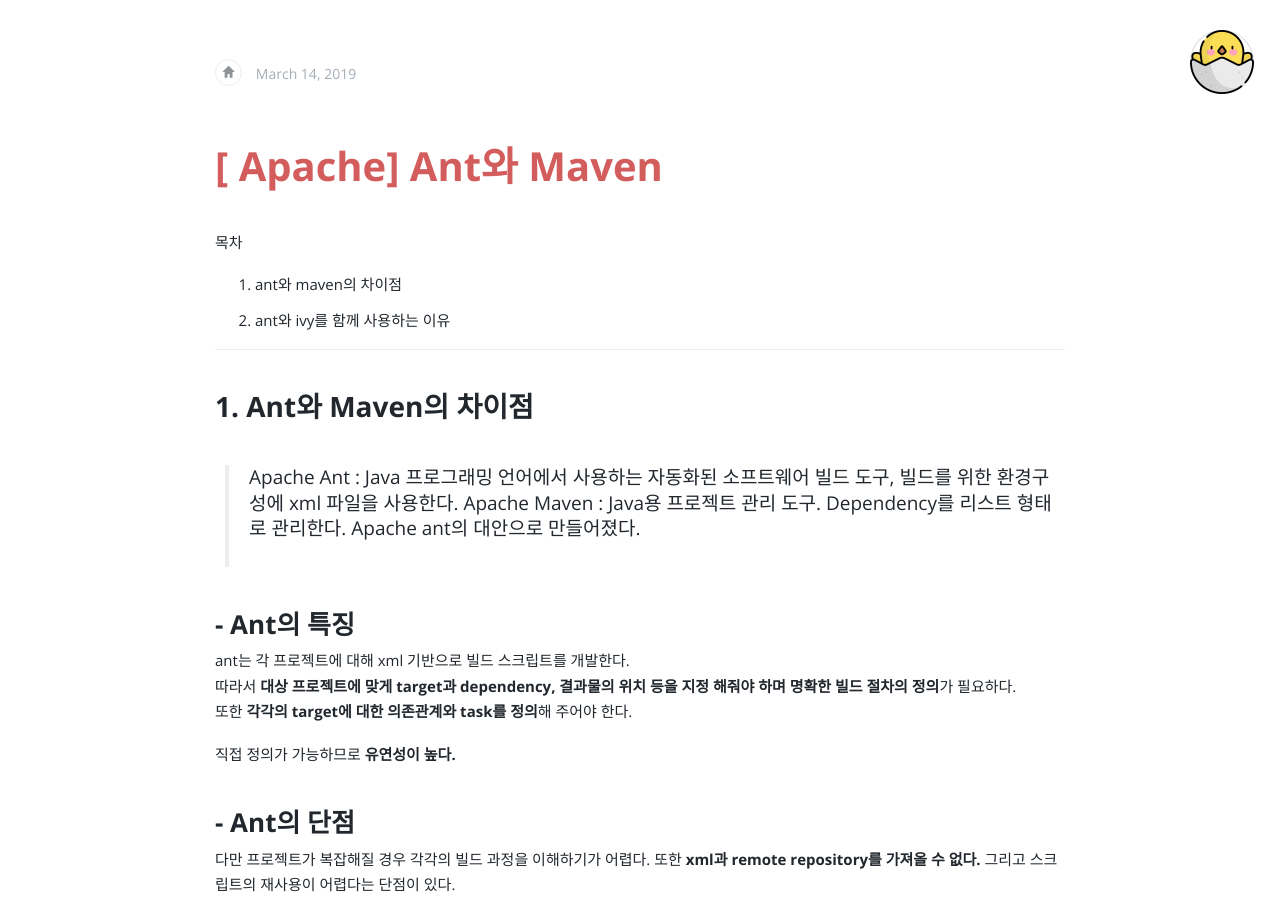
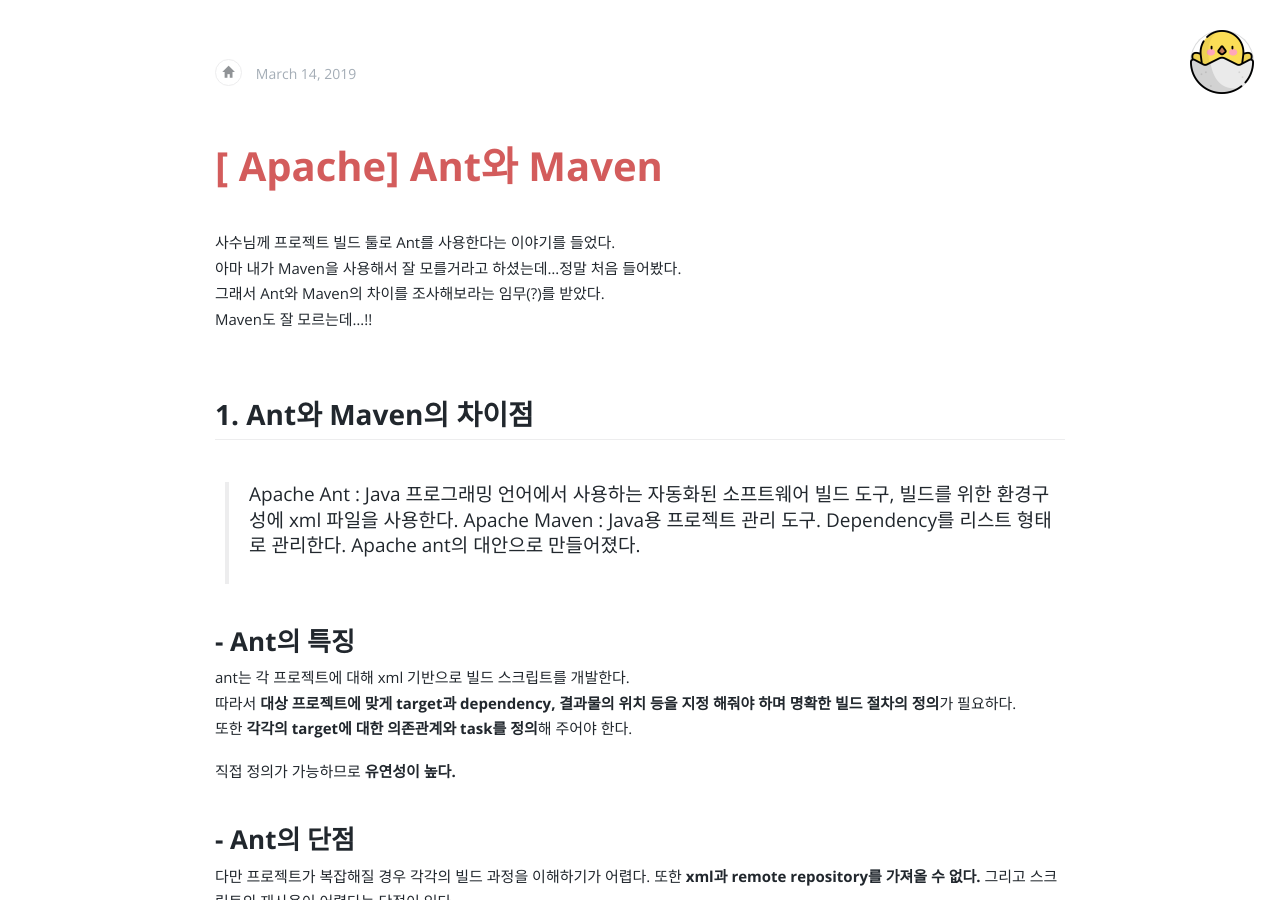
Before and after one commit to vormwald/joon, a Jekyll site: the page built from _posts/2019-03-14-[-Apache]-Ant와-Maven.md, in a window 1280 px wide and 900 px high. Built offline with Jekyll 4.4.1, drawn with Linux system fonts in a browser that asks for light colours; our own code applies the rules of GitHub Pages for plain Markdown files; comment, search, counter and statistics services are not loaded.

Commit message:
change post content

```diff
--- a/_posts/2019-03-14-[-Apache]-Ant와-Maven.md
+++ b/_posts/2019-03-14-[-Apache]-Ant와-Maven.md
@@ -1,11 +1,11 @@
-목차
-1. ant와 maven의 차이점
-2. ant와 ivy를 함께 사용하는 이유
-
-***
+사수님께 프로젝트 빌드 툴로 Ant를 사용한다는 이야기를 들었다.
+아마 내가 Maven을 사용해서 잘 모를거라고 하셨는데...정말 처음 들어봤다.
+그래서 Ant와 Maven의 차이를 조사해보라는 임무(?)를 받았다.
+Maven도 잘 모르는데...!!
+<br>
 
 ## 1. Ant와 Maven의 차이점
-
+***
 > Apache Ant : Java 프로그래밍 언어에서 사용하는 자동화된 소프트웨어 빌드 도구, 빌드를 위한 환경구성에 xml 파일을 사용한다.
 > Apache Maven : Java용 프로젝트 관리 도구. Dependency를 리스트 형태로 관리한다. Apache ant의 대안으로 만들어졌다.
 <br>
@@ -34,10 +34,10 @@
 
 하지만 라이브러리가 서로 종속할 경우 xml이 복잡해지고
 **프로젝트의 구조가 표준과 다를 때 maven을 적용하기 어렵다**는 단점이 있다.
-
-***
+<br>
 
 ## 2. Ant + Ivy 사용 이유
+***
 위에서 ant는 xml과 remote repository를 가져올 수 없다고 언급했다.
 이 단점을 극복하기 위해 도입한 것이 Apache ivy이다.
 <br>
```
